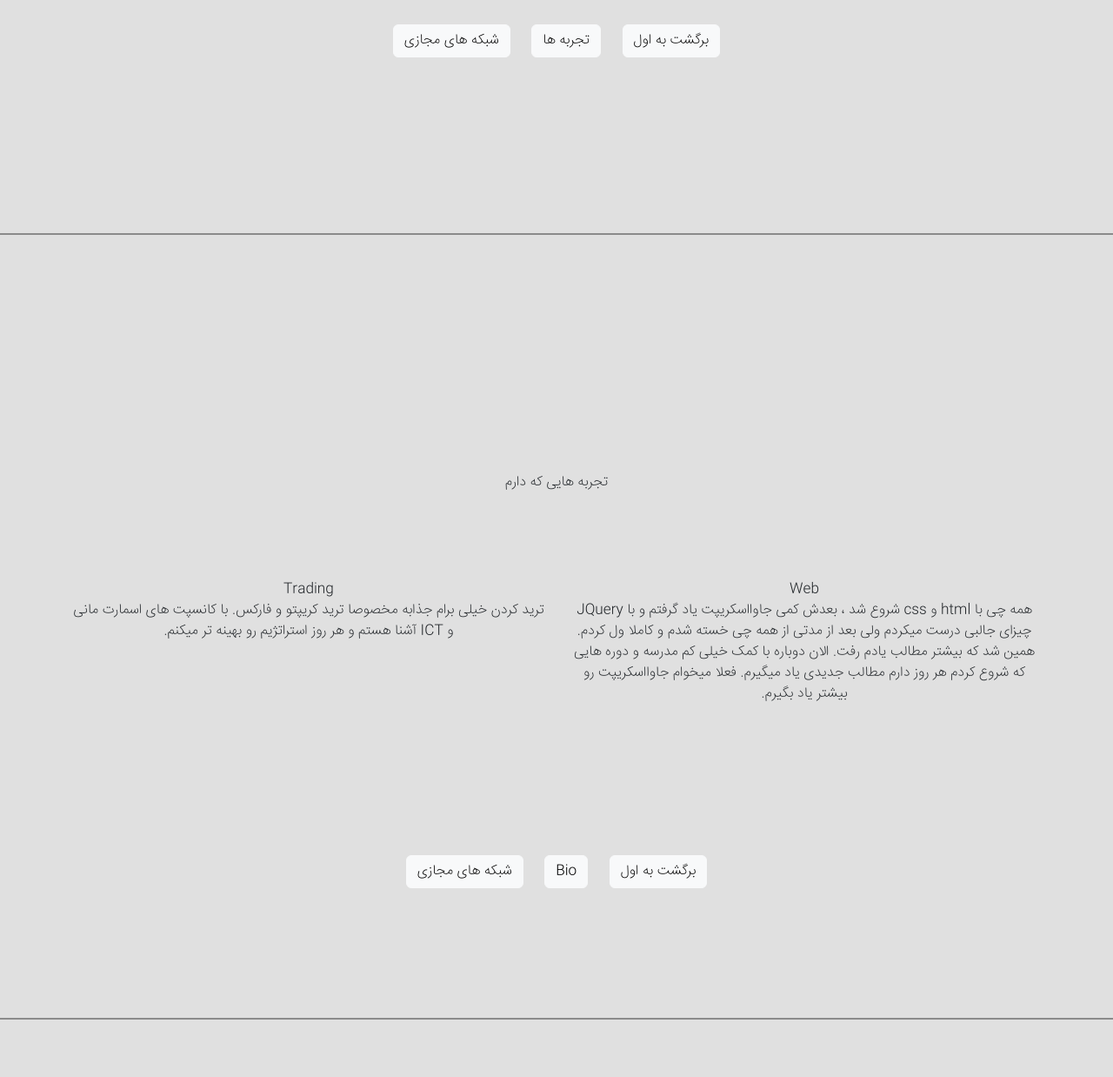
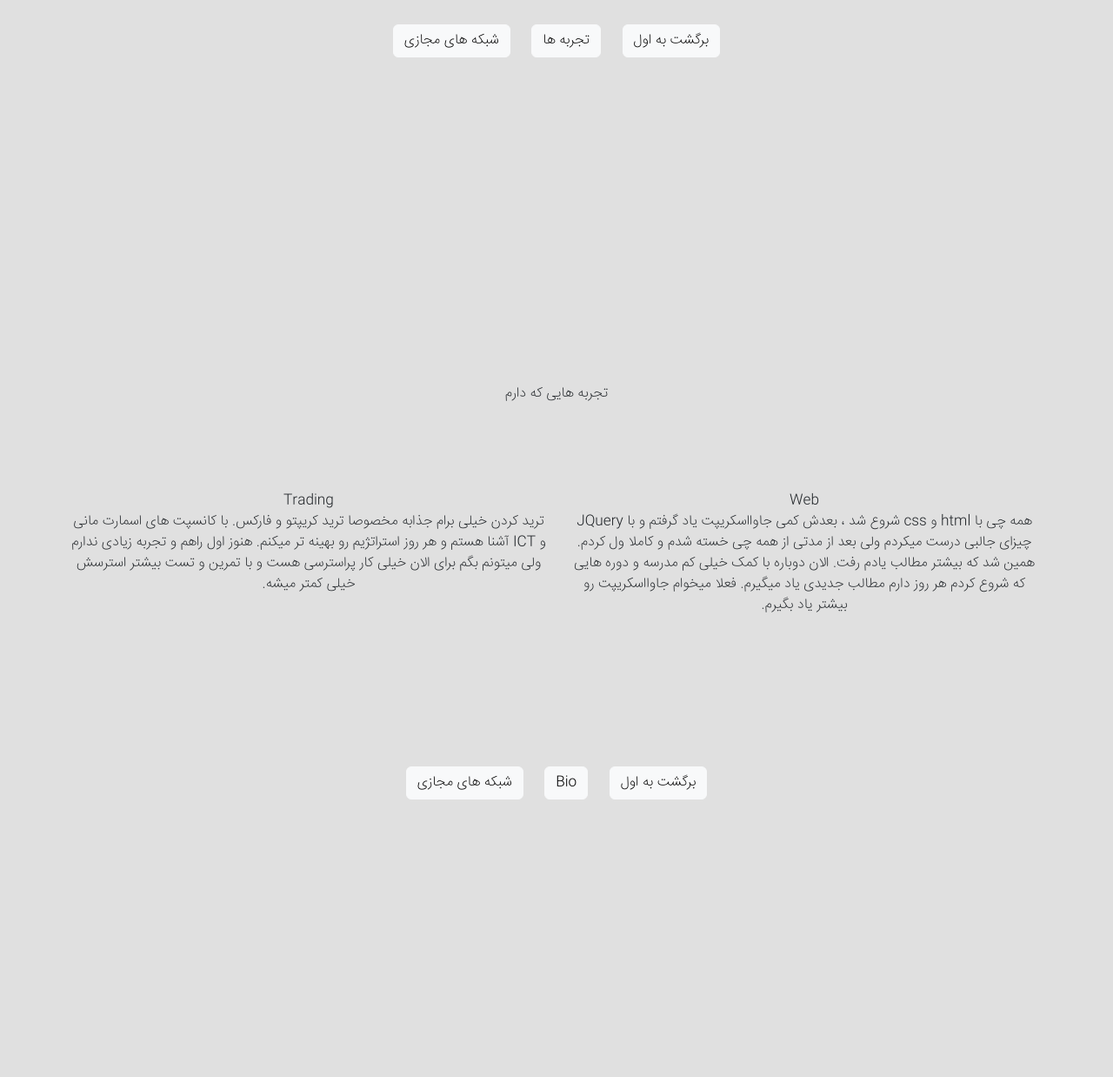
Before and after one commit to VeeVal/SinglePage, a plain HTML site: page index.html in a window 1280 px wide. Shown: the part 2182-3420 px from the top of the page at 87% size. Drawn offline with nearby package versions, Linux system fonts and the light colour scheme.

Commit message:
Changed a few texts.

```diff
--- a/index.html
+++ b/index.html
@@ -32,7 +32,7 @@
     <div class="container text-center" id="page">
         <div class="row">
             <h3>این وبسایت یک وب اپلیکیشن تک صفحه ایه</h3>
-            <P>کارهای زیادی نمیتونی اینجا انجام بدی ، ولی میتونی یکم درمورد من بیشتر بدونی <span class="badge bg-secondary">همش تو همین یدونه صفحه!</span></P>
+            <P>کارهای زیادی نمیتونی اینجا انجام بدی ، ولی میتونی یکم بیشتر درمورد من بدونی <span class="badge bg-secondary">همش تو همین یدونه صفحه!</span></P>
             <div class="btn-panel">
                 <a href="#bio"><button type="button" class="btntp btn btn-light">Bio</button></a>
                 <a href="#experiences"><button type="button" class="btntp btn btn-light">تجربه ها</button></a>
@@ -77,7 +77,7 @@
         </div>
     </div>
 
-    <div class="divider"></div>
+
     <!-- let's go for the experiences tab -->
     <!-- Wordpress - HTML, CSS, Javascript - Gaming - Music -->
     <div class="container text-center" id="experiences">
@@ -89,7 +89,7 @@
             </div>
             <div class="col-12 col-lg-6">
                 <span>Trading</span>
-                <p>ترید کردن خیلی برام جذابه مخصوصا ترید کریپتو و فارکس. با کانسپت های اسمارت مانی و ICT آشنا هستم و هر روز استراتژیم رو بهینه تر میکنم. </p>
+                <p>ترید کردن خیلی برام جذابه مخصوصا ترید کریپتو و فارکس. با کانسپت های اسمارت مانی و ICT آشنا هستم و هر روز استراتژیم رو بهینه تر میکنم. هنوز اول راهم و تجربه زیادی ندارم ولی میتونم بگم برای الان خیلی کار پراسترسی هست و با تمرین و تست بیشتر استرسش خیلی کمتر میشه. </p>
             </div>
             <div class="btn-panel">
                 <a href="#"><button type="button" class="btntp btn btn-light">برگشت به اول</button></a>
@@ -99,7 +99,7 @@
         </div>
     </div>
 
-    <div class="divider"></div>
+
 
     <!-- Okay Now we have a social space. link your stuff and make it apealing to click -->
     <div class="container text-center" id="socials">
```
